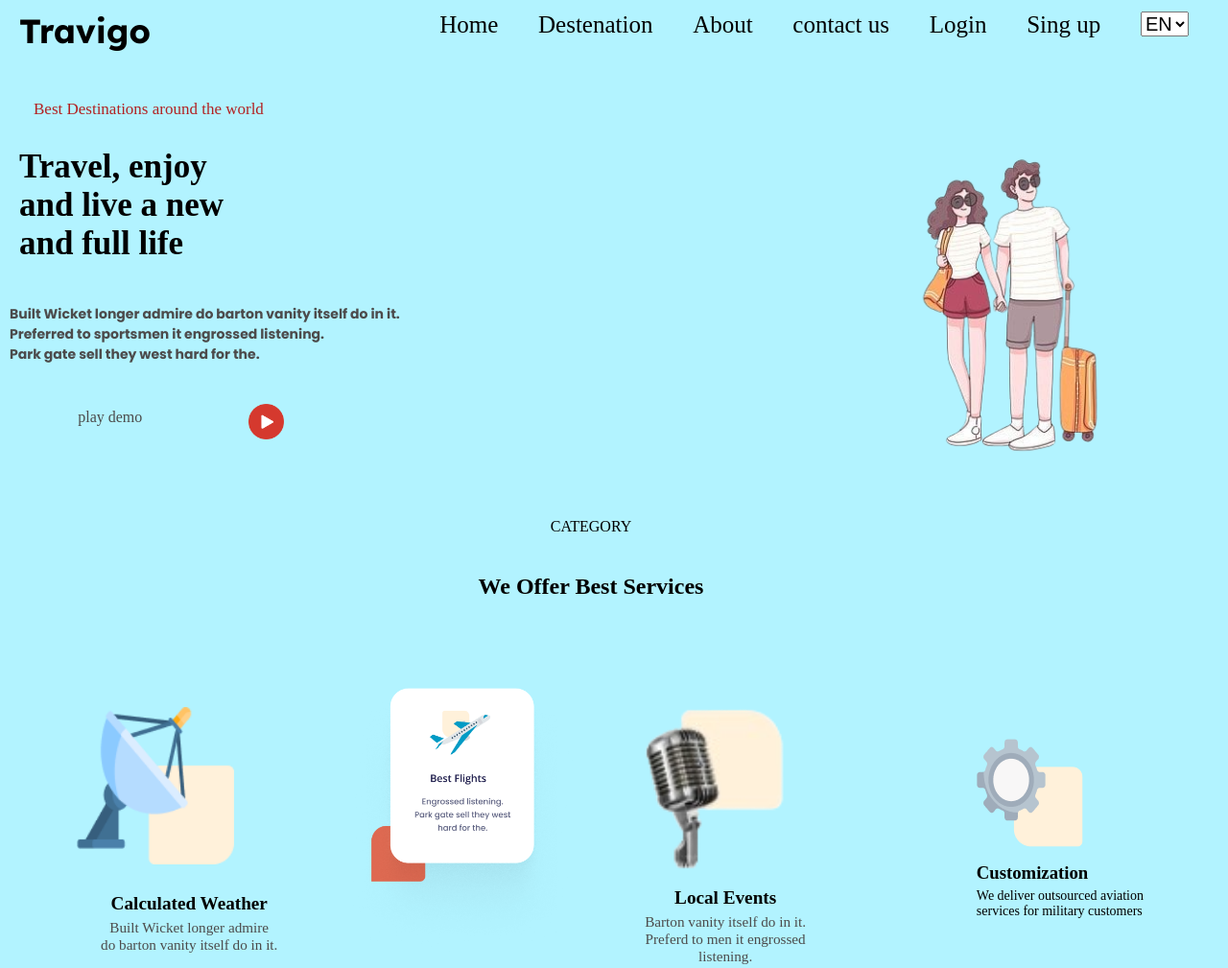
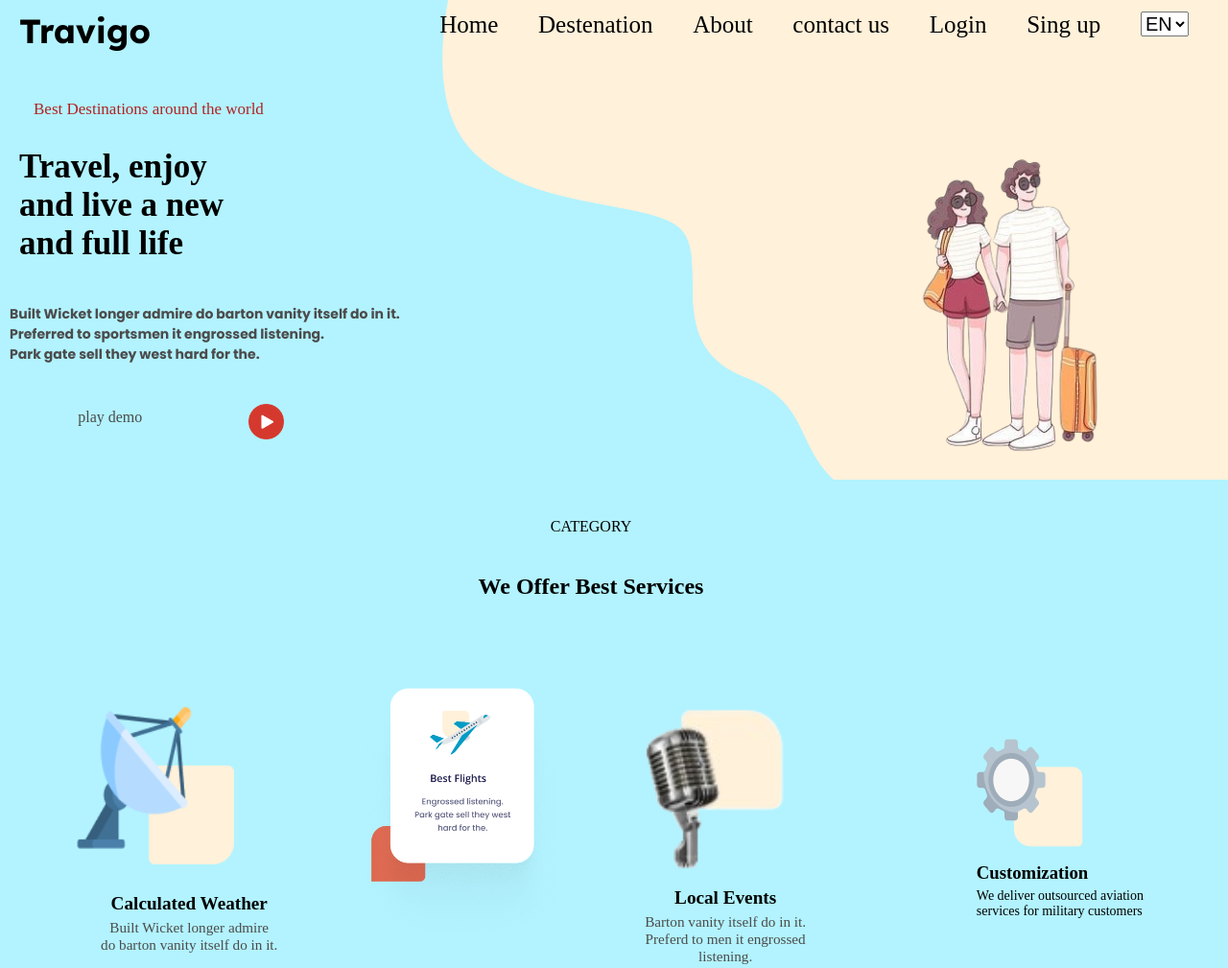
Before and after one commit to Ayman-br/TRAVIGO-NEWVERSION-AYMANELOUSSAL, a plain HTML site: page index.html in a window 1280 px wide. Shown: the top 1009 px of the page at 96% size. Drawn offline with Linux system fonts and the light colour scheme.

Commit message:
fixing styling path

```diff
--- a/style.css
+++ b/style.css
@@ -118,7 +118,7 @@ textarea {
 
 
 header.hero {
-    background-image: url(/img/decore.png);
+    background-image: url(/img/decoreBack.png);
     background-position: right;
     background-repeat: no-repeat;
     background-size: 64%;
```
